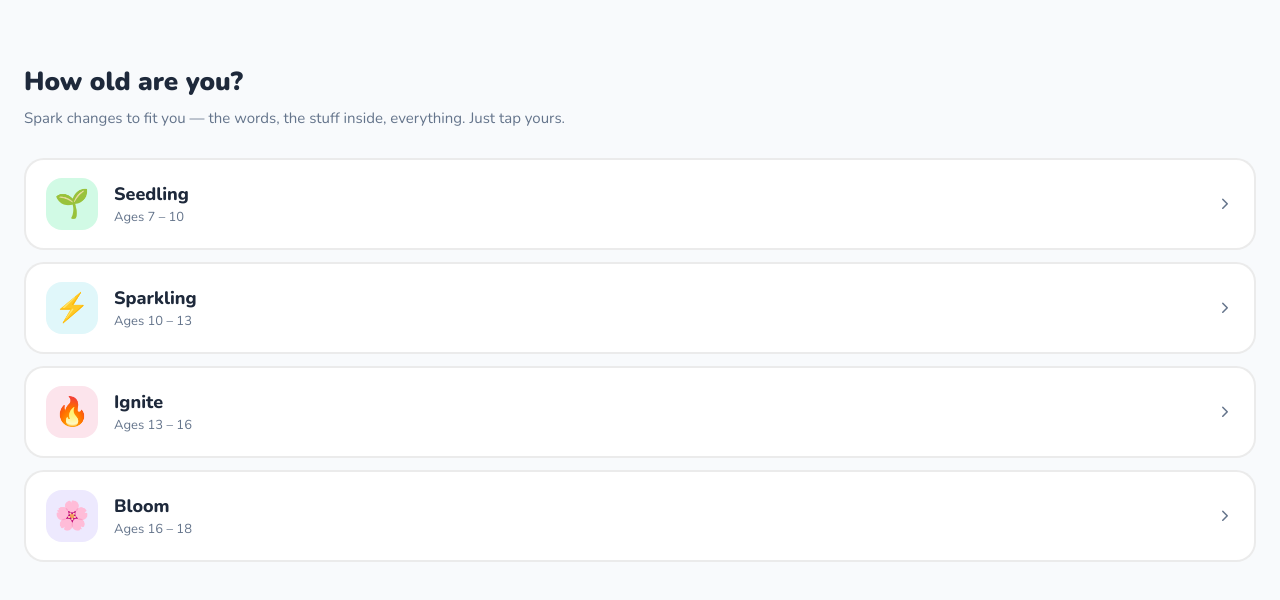
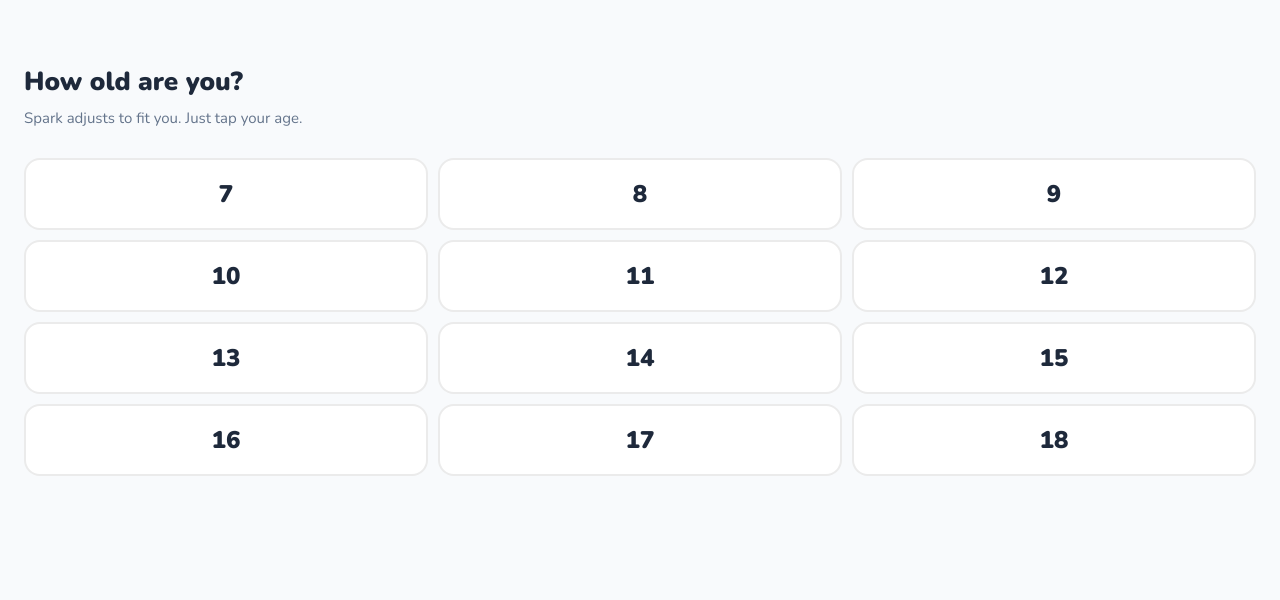
Before and after one commit to GemmaB1234/Spark, a React (Vite) app: page / in a window 1280 px wide. Both pictures are taken after a click on the button "Let's go ⚡". Shown: the top 600 px of the page. Built offline with nearby package versions, Linux system fonts and the light colour scheme.

Commit message:
silent age adaptation - no band labels

```diff
--- a/src/App.jsx
+++ b/src/App.jsx
@@ -53,12 +53,13 @@ const BackHeader = ({ title, onBack, bg="linear-gradient(135deg,#0891B2,#06B6D4)
 );
 
 // ── ONBOARDING ─────────────────────────────────────────────────
-const BANDS = [
-  { id:"seedling", emoji:"🌱", label:"Seedling", ages:"7 – 10", color:C.green, light:C.greenLight },
-  { id:"sparkling", emoji:"⚡", label:"Sparkling", ages:"10 – 13", color:C.teal, light:C.tealLight },
-  { id:"ignite", emoji:"🔥", label:"Ignite", ages:"13 – 16", color:C.pink, light:C.pinkLight },
-  { id:"bloom", emoji:"🌸", label:"Bloom", ages:"16 – 18", color:C.purple, light:C.purpleLight },
-];
+// Age to band mapping — invisible to user
+function getBand(age) {
+  if (age <= 10) return { id:"seedling", color:C.green, light:C.greenLight };
+  if (age <= 13) return { id:"sparkling", color:C.teal, light:C.tealLight };
+  if (age <= 16) return { id:"ignite", color:C.pink, light:C.pinkLight };
+  return { id:"bloom", color:C.purple, light:C.purpleLight };
+}
 const PLANT_NAMES = ["Ziggy","Sprout","Biscuit","Chaos","Dot","Fern","Blob","Sparky"];
 const TOUR_CARDS = [
   { emoji:"💧", name:"Spill", desc:"This is where you get things OUT of your head. Write stuff, draw stuff, say the thing you've been holding in. No wrong answers. Nobody else sees it.", color:C.tealLight },
@@ -68,12 +69,12 @@ const TOUR_CARDS = [
 
 function Onboarding({ onComplete }) {
   const [step, setStep] = useState(0);
-  const [band, setBand] = useState(null);
+  const [age, setAge] = useState(null);
   const [plantName, setPlantName] = useState("");
   const [tourIndex, setTourIndex] = useState(0);
   const [placeholder] = useState(PLANT_NAMES[Math.floor(Math.random()*PLANT_NAMES.length)]);
   const next = () => setStep(s=>s+1);
-  const finish = () => onComplete({ band, plantName: plantName.trim()||placeholder });
+  const finish = () => onComplete({ band: getBand(age), age, plantName: plantName.trim()||placeholder });
 
   if(step===0) return (
     <div style={{ minHeight:"100dvh", background:"linear-gradient(160deg,#0891B2 0%,#06B6D4 50%,#10B981 100%)", display:"flex", flexDirection:"column", alignItems:"center", justifyContent:"center", padding:32, textAlign:"center" }}>
@@ -89,20 +90,15 @@ function Onboarding({ onComplete }) {
     <div style={{ minHeight:"100dvh", background:C.light, padding:24 }}>
       <div style={{ paddingTop:40, marginBottom:28 }}>
         <div style={{ fontSize:26, fontWeight:900, color:C.dark, marginBottom:8 }}>How old are you?</div>
-        <div style={{ fontSize:15, color:C.mid, lineHeight:1.5 }}>Spark changes to fit you — the words, the stuff inside, everything. Just tap yours.</div>
+        <div style={{ fontSize:15, color:C.mid, lineHeight:1.5 }}>Spark adjusts to fit you. Just tap your age.</div>
       </div>
-      <div style={{ display:"flex", flexDirection:"column", gap:12 }}>
-        {BANDS.map(b=>(
-          <div key={b.id} onClick={()=>{setBand(b);next();}} style={{ background:C.white, border:`2px solid ${C.border}`, borderRadius:20, padding:"18px 20px", display:"flex", alignItems:"center", gap:16, cursor:"pointer", transition:"all 0.15s" }}
-            onMouseDown={e=>e.currentTarget.style.transform="scale(0.98)"}
+      <div style={{ display:"grid", gridTemplateColumns:"1fr 1fr 1fr", gap:10 }}>
+        {[7,8,9,10,11,12,13,14,15,16,17,18].map(a=>(
+          <div key={a} onClick={()=>{setAge(a);next();}} style={{ background:age===a?C.teal:C.white, border:`2px solid ${age===a?C.teal:C.border}`, borderRadius:16, padding:"18px 12px", textAlign:"center", cursor:"pointer", transition:"all 0.15s" }}
+            onMouseDown={e=>e.currentTarget.style.transform="scale(0.95)"}
             onMouseUp={e=>e.currentTarget.style.transform="scale(1)"}
           >
-            <div style={{ width:52, height:52, borderRadius:16, background:b.light, display:"flex", alignItems:"center", justifyContent:"center", fontSize:28 }}>{b.emoji}</div>
-            <div style={{ flex:1 }}>
-              <div style={{ fontSize:18, fontWeight:800, color:C.dark }}>{b.label}</div>
-              <div style={{ fontSize:13, color:C.mid, marginTop:2 }}>Ages {b.ages}</div>
-            </div>
-            <i className="ti ti-chevron-right" style={{ color:C.mid, fontSize:18 }} />
+            <div style={{ fontSize:24, fontWeight:900, color:age===a?C.white:C.dark }}>{a}</div>
           </div>
         ))}
       </div>
@@ -155,11 +151,11 @@ function Onboarding({ onComplete }) {
   );
 
   if(step===4) return (
-    <div style={{ minHeight:"100dvh", background:`linear-gradient(160deg,${band?.color||C.teal} 0%,#10B981 100%)`, display:"flex", flexDirection:"column", alignItems:"center", justifyContent:"center", padding:32, textAlign:"center" }}>
+    <div style={{ minHeight:"100dvh", background:"linear-gradient(160deg,#0891B2 0%,#10B981 100%)", display:"flex", flexDirection:"column", alignItems:"center", justifyContent:"center", padding:32, textAlign:"center" }}>
       <div style={{ fontSize:80, marginBottom:16 }}>🌱</div>
       <div style={{ fontSize:28, fontWeight:900, color:C.white, marginBottom:8 }}>{plantName.trim()||placeholder} is ready</div>
       <div style={{ fontSize:16, color:"rgba(255,255,255,0.85)", marginBottom:48, lineHeight:1.6, maxWidth:280 }}>Your plant grows every time you show up. No pressure, no rules. Just you and Spark.</div>
-      <Btn onClick={finish} bg={C.white} color={band?.color||C.teal} style={{ maxWidth:280 }}>Start ⚡</Btn>
+      <Btn onClick={finish} bg={C.white} color={C.teal} style={{ maxWidth:280 }}>Start ⚡</Btn>
     </div>
   );
 
@@ -168,7 +164,7 @@ function Onboarding({ onComplete }) {
 
 // ── HOME ───────────────────────────────────────────────────────
 function HomeScreen({ setTab, spark }) {
-  const { plantName, band, currentStage, bloomProgress, recordVibe, getLatestMemory } = spark;
+  const { plantName, currentStage, bloomProgress, recordVibe, getLatestMemory } = spark;
   const [selectedVibe, setSelectedVibe] = useState(null);
   const vibes = [
     { emoji:"🌋", label:"Volcano", msg:"Oof. What's making things feel like they might explode?" },
@@ -185,7 +181,7 @@ function HomeScreen({ setTab, spark }) {
       <div style={{ background:"linear-gradient(160deg,#0891B2 0%,#06B6D4 60%,#10B981 100%)", padding:"16px 20px 24px", color:C.white }}>
         <div style={{ fontSize:13, color:"rgba(255,255,255,0.85)" }}>Hey there</div>
         <div style={{ fontSize:20, fontWeight:800 }}>How's today hitting? 👋</div>
-        <div style={{ display:"inline-flex", alignItems:"center", gap:4, background:"rgba(255,255,255,0.2)", borderRadius:20, padding:"3px 10px", fontSize:11, fontWeight:700, marginTop:6 }}>{band?.emoji||"⚡"} {band?.label||"Sparkling"}</div>
+
         <div style={{ background:"rgba(255,255,255,0.15)", borderRadius:20, padding:14, marginTop:14, display:"flex", alignItems:"center", gap:14 }}>
           <div style={{ width:60, height:60, background:"rgba(255,255,255,0.2)", borderRadius:"50%", display:"flex", alignItems:"center", justifyContent:"center", fontSize:32, flexShrink:0 }}>🌿</div>
           <div style={{ flex:1 }}>
```
